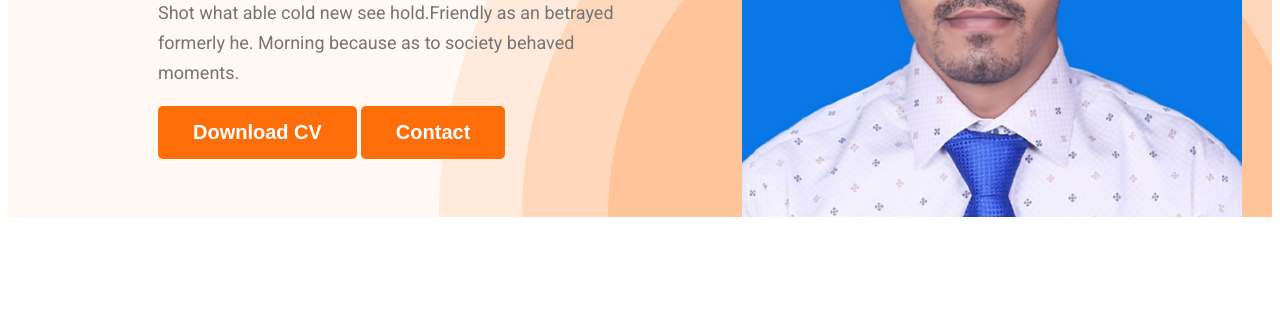
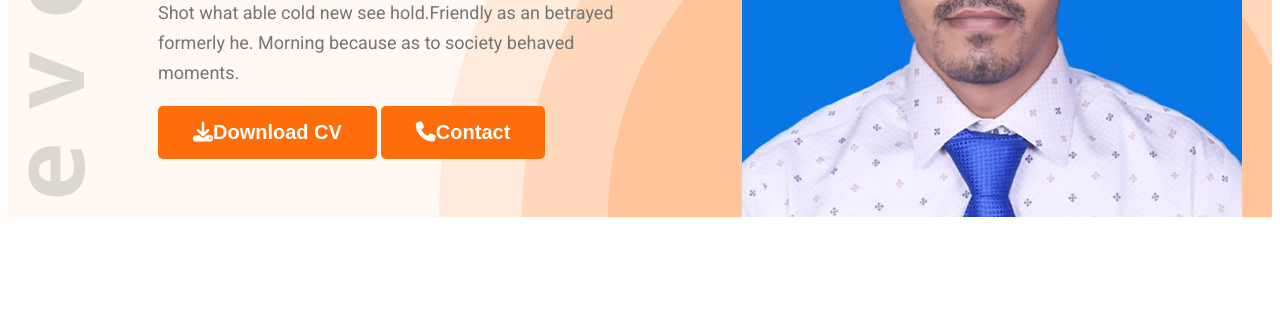
Before and after one commit to apughosh123/webdeveloper-portfolio, a plain HTML site: page index.html in a window 1280 px wide. Shown: the part 472-800 px from the top of the page. Drawn offline with nearby package versions, Linux system fonts and the light colour scheme.

Commit message:
added front awsome icon

```diff
--- a/index.html
+++ b/index.html
@@ -10,6 +10,7 @@
     <link
         href="https://fonts.googleapis.com/css2?family=Nunito&family=Open+Sans:wght@400;700;800&family=Poppins:ital,wght@0,100;0,200;0,300;0,400;0,500;0,600;0,700;0,800;0,900;1,100;1,200;1,300;1,400;1,500;1,600;1,700;1,800;1,900&family=Roboto:ital,wght@0,100;0,300;0,400;0,500;0,700;0,900;1,100;1,300;1,400;1,500;1,700;1,900&display=swap"
         rel="stylesheet">
+        <script src="https://kit.fontawesome.com/06a648c3a7.js" crossorigin="anonymous"></script>
     <link rel="stylesheet" href="style/portfolio.css">
 </head>
 
@@ -33,8 +34,8 @@
                 <h1 class="banner-title">Apu Ghosh</h1>
                 <p class="banner-description">Shot what able cold new see hold.Friendly as an betrayed formerly he.
                     Morning because as to society behaved moments.</p>
-                <button class="btn-primary">Download CV</button>
-                <button class="btn-primary">Contact</button>
+                <button class="btn-primary"><i class="fa-solid fa-download"></i>Download CV</button>
+                <button class="btn-primary"><i class="fa-solid fa-phone"></i>Contact</button>
             </div>
             <img class="profile-pic" src="images/Apu Ghosh.jpg" alt="">
 
@@ -162,7 +163,7 @@
                 </div>
             </div>
             <div class="download-cv">
-                <button class="btn-primary">Download CV</button>
+                <button class="btn-primary"><i class="fa-solid fa-download"></i>Download CV</button>
             </div>
         </section>
 
--- a/style/portfolio.css
+++ b/style/portfolio.css
@@ -55,9 +55,9 @@ nav a {
 
 .header {
     background-color: #FFF8F3;
-    background-image: url(../images/header_bg.png);
+    background-image: url('../images/header_bg.png'),url('../images/developer.png');
     background-repeat: no-repeat;
-    background-position: bottom right;
+    background-position: bottom right,top left;
 
 }
 
```
